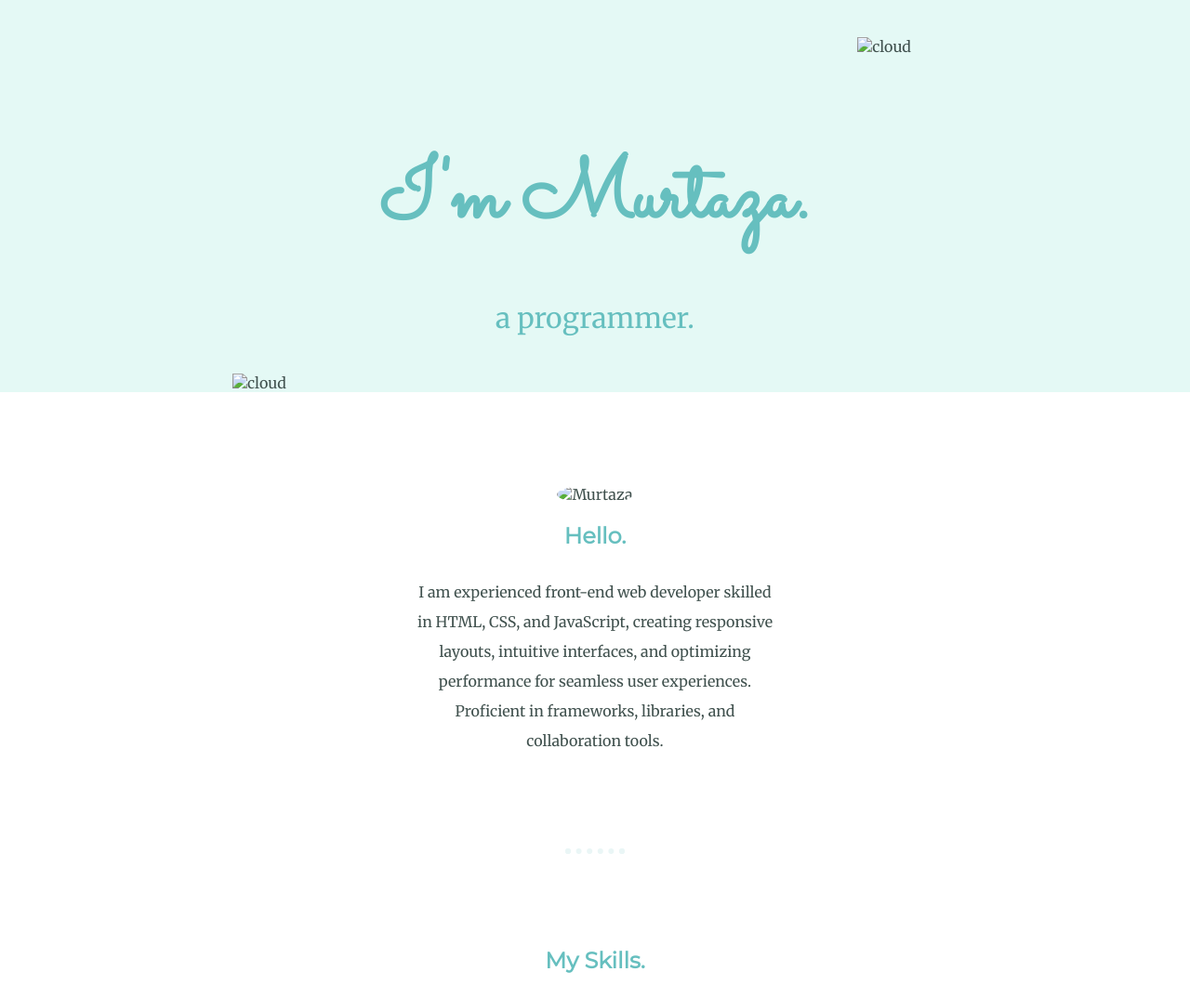
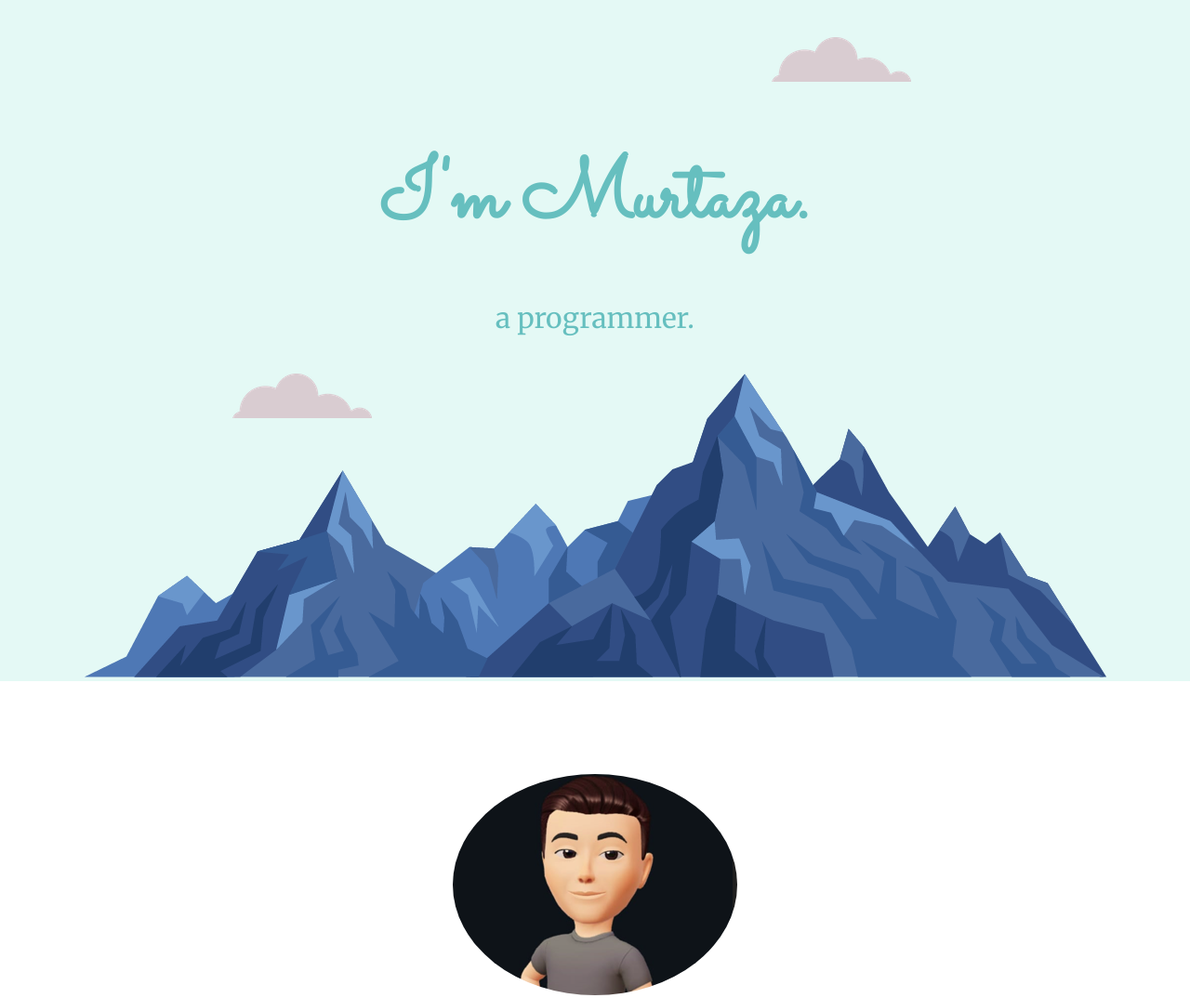
Before and after one commit to MuhammadMurtaza1139/My-CV, a plain HTML site: page index.html in a window 1280 px wide. Shown: the top 1074 px of the page at 93% size. Drawn offline with Linux system fonts and the light colour scheme; the site is published under a folder, as on GitHub Pages, so addresses that start at the root find nothing.

Commit message:
Update index.html

```diff
--- a/index.html
+++ b/index.html
@@ -13,16 +13,16 @@
 </head>
 <body>
     <div class="top-container">
-        <img class="top-cloud" src="/images/cloud.png" alt="cloud" >
+        <img class="top-cloud" src="cloud.png" alt="cloud" >
         <h1>I'm Murtaza.</h1>
         <p class="A">a programmer.</p>
-        <img class="bottom-cloud" src="/images/cloud.png" alt="cloud" >
-        <img src="/images/mountain3.png" alt="">
+        <img class="bottom-cloud" src="cloud.png" alt="cloud" >
+        <img src="mountain3.png" alt="">
 
     </div>
     <div class="middle-container">
         <div class="profile">
-          <img class="Dp" src="/images/DP.PNG" alt="Murtaza">
+          <img class="Dp" src="DP.PNG" alt="Murtaza">
           <h2>Hello.</h2>
           <p style="width: 30%; margin:auto;" >I am experienced front-end web developer skilled in HTML, CSS, and JavaScript, creating responsive layouts, intuitive interfaces, and optimizing performance for seamless user experiences. Proficient in frameworks, libraries, and collaboration tools.</p>
         </div>
@@ -30,12 +30,12 @@
         <div class="skills">
           <h2>My Skills.</h2>
           <div class="skill-row">
-            <img class="image1" src="/images/code.png" alt="">
+            <img class="image1" src="code.png" alt="">
             <h3>Design & Development</h3>
             <p class="text-1">As a front-end developer, my skills include expertise in HTML, CSS, and JavaScript to design and develop visually appealing and user-friendly interfaces. I have experience in creating responsive layouts, optimizing performance, and ensuring cross-browser compatibility. Additionally, I am proficient in utilizing front-end frameworks and libraries to streamline the development process and enhance collaboration.</p>
           </div>
           <div class="skill-row">
-            <img class="image2" src="/images/web.png" alt="">
+            <img class="image2" src="web.png" alt="">
             <h3>Design</h3>
             <p class="text-2">My primary skill as a front-end developer is web designing, where I excel in creating visually appealing and user-friendly interfaces. I have a keen eye for aesthetics, typography, and color palettes to craft captivating designs. Utilizing HTML, CSS, and JavaScript, I bring these designs to life and ensure seamless user experiences.</p>
           </div>
```
